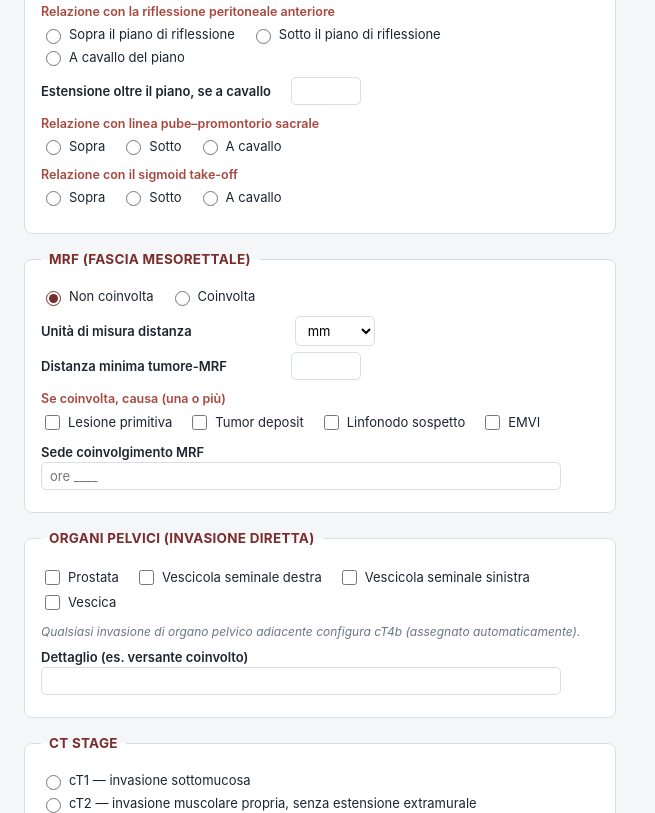
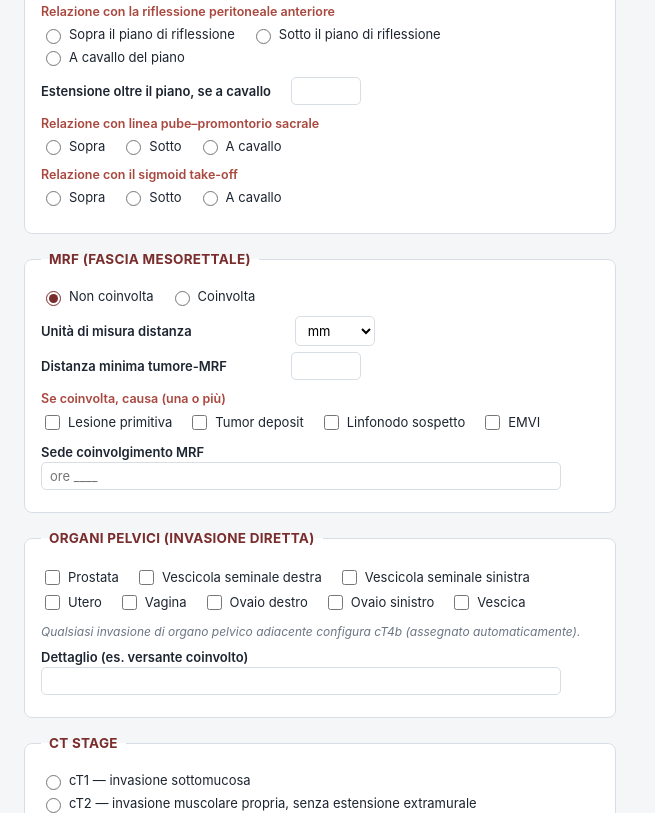
Before and after one commit to radios4ndbox-bot/Tool-beta-RM-Rectal, a plain HTML site: page index.html in a window 1280 px wide. Shown: the part 1030-1843 px from the top of the page, without its empty margins (0-655 px from the left). Drawn offline with Linux system fonts and the light colour scheme.

Commit message:
index.html

```diff
--- a/index.html
+++ b/index.html
@@ -140,7 +140,6 @@
         <div class="opts">
           <label class="opt"><input type="checkbox" id="p_compSolida"> Solida</label>
           <label class="opt"><input type="checkbox" id="p_compMucinosa"> Mucinosa</label>
-          <label class="opt"><input type="checkbox" id="p_compCistica"> Cistica</label>
         </div>
         <div class="sub">Parete coinvolta (seleziona una o più pareti)</div>
         <div class="opts">
@@ -261,6 +260,10 @@
           <label class="opt"><input type="checkbox" id="p_organoProstata" class="p-organo-upstage"> Prostata</label>
           <label class="opt"><input type="checkbox" id="p_organoVsDx" class="p-organo-upstage"> Vescicola seminale destra</label>
           <label class="opt"><input type="checkbox" id="p_organoVsSx" class="p-organo-upstage"> Vescicola seminale sinistra</label>
+          <label class="opt"><input type="checkbox" id="p_organoUtero" class="p-organo-upstage"> Utero</label>
+          <label class="opt"><input type="checkbox" id="p_organoVagina" class="p-organo-upstage"> Vagina</label>
+          <label class="opt"><input type="checkbox" id="p_organoOvaioDx" class="p-organo-upstage"> Ovaio destro</label>
+          <label class="opt"><input type="checkbox" id="p_organoOvaioSx" class="p-organo-upstage"> Ovaio sinistro</label>
           <label class="opt"><input type="checkbox" id="p_organoVescica" class="p-organo-upstage"> Vescica</label>
         </div>
         <div class="hint">Qualsiasi invasione di organo pelvico adiacente configura cT4b (assegnato automaticamente).</div>
@@ -672,12 +675,11 @@ function computeForma(){
   else forma = 'circonferenziale';
   return { forma, walls: checkedWalls };
 }
-const COMP_PLURAL = { 'solida':'solide', 'mucinosa':'mucinose', 'cistica':'cistiche' };
+const COMP_PLURAL = { 'solida':'solide', 'mucinosa':'mucinose' };
 function buildComposizioneText(){
   const comps = [];
   if(checked('p_compSolida')) comps.push('solida');
   if(checked('p_compMucinosa')) comps.push('mucinosa');
-  if(checked('p_compCistica')) comps.push('cistica');
   if(comps.length === 0) return '';
   if(comps.length === 1) return comps[0];
   const rest = comps.slice(1).map(c => COMP_PLURAL[c] || c);
@@ -737,6 +739,10 @@ function buildOrganiPelvici(){
   if(checked('p_organoProstata')) items.push('prostata');
   if(checked('p_organoVsDx')) items.push('vescicola seminale destra');
   if(checked('p_organoVsSx')) items.push('vescicola seminale sinistra');
+  if(checked('p_organoUtero')) items.push('utero');
+  if(checked('p_organoVagina')) items.push('vagina');
+  if(checked('p_organoOvaioDx')) items.push('ovaio destro');
+  if(checked('p_organoOvaioSx')) items.push('ovaio sinistro');
   if(checked('p_organoVescica')) items.push('vescica');
   if(items.length === 0) return '';
   let txt = 'ORGANI PELVICI:\n';
```
